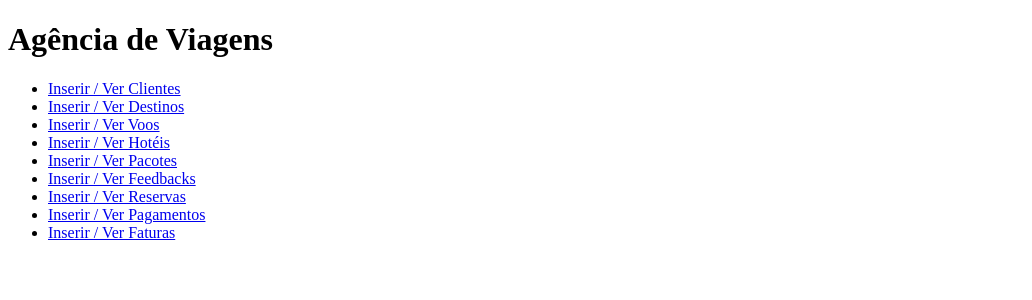
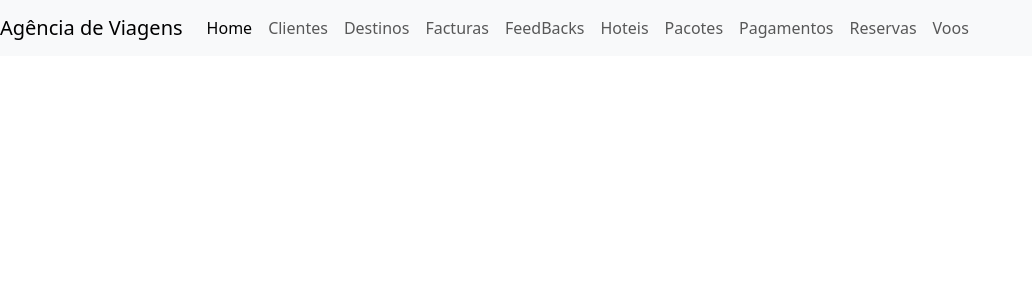
Before and after one commit to WildKoala23/Agencia_Viagens, a Django app: template minha_app/templates/home.html in a window 1280 px wide. Shown: the top 300 px of the page, without its empty margins (0-1032 px from the left). Run offline with Django 3.2, Linux system fonts and the light colour scheme; the template is opened without the code that fills it, so the values that code supplies are empty.

Commit message:
Updated home.html and created base.hmtl

```diff
--- /dev/null
+++ b/minha_app/templates/base.html
@@ -0,0 +1,39 @@
+<!DOCTYPE html>
+<html lang="en">
+<head>
+    <meta charset="UTF-8">
+    <title>{% block title %}Projecto BD2{% endblock %}</title>
+    <link href="https://cdn.jsdelivr.net/npm/bootstrap@5.3.3/dist/css/bootstrap.min.css"
+          rel="stylesheet"
+          integrity="sha384-QWTKZyjpPEjISv5WaRU9OFeRpok6YctnYmDr5pNlyT2bRjXh0JMhjY6hW+ALEwIH"
+          crossorigin="anonymous">
+</head>
+<body>
+    <nav class="navbar navbar-expand-lg navbar-light bg-light">
+        <a class="navbar-brand" href="{% url 'home' %}">Agência de Viagens</a>
+        <button class="navbar-toggler" type="button" data-bs-toggle="collapse" data-bs-target="#navbarNavAltMarkup"
+                aria-controls="navbarNavAltMarkup" aria-expanded="false" aria-label="Toggle navigation">
+            <span class="navbar-toggler-icon"></span>
+        </button>
+        <div class="collapse navbar-collapse" id="navbarNavAltMarkup">
+            <div class="navbar-nav">
+                <a class="nav-item nav-link active" href="{% url 'home' %}">Home</a>
+                <a class="nav-item nav-link" href="{% url 'clientes' %}">Clientes</a>
+                <a class="nav-item nav-link" href="{% url 'destinos' %}">Destinos</a>
+                <a class="nav-item nav-link" href="{% url 'faturas' %}">Facturas</a>
+                <a class="nav-item nav-link" href="{% url 'feedbacks' %}">FeedBacks</a>
+                <a class="nav-item nav-link" href="{% url 'hoteis' %}">Hoteis</a>
+                <a class="nav-item nav-link" href="{% url 'pacotes' %}">Pacotes</a>
+                <a class="nav-item nav-link" href="{% url 'pagamentos' %}">Pagamentos</a>
+                <a class="nav-item nav-link" href="{% url 'reservas' %}">Reservas</a>
+                <a class="nav-item nav-link" href="{% url 'voos' %}">Voos</a>
+            </div>
+        </div>
+    </nav>
+
+    <div class="container mt-4">
+        {% block content %}
+        {% endblock %}
+    </div>
+</body>
+</html>
--- a/minha_app/templates/home.html
+++ b/minha_app/templates/home.html
@@ -1,22 +1,4 @@
-<!DOCTYPE html>
-<html lang="pt">
-<head>
-    <meta charset="UTF-8">
-    <title>Home - Agência de Viagens</title>
-</head>
-<body>
-    <h1>Agência de Viagens</h1>
-    <ul>
-        <li><a href="{% url 'clientes' %}">Inserir / Ver Clientes</a></li>
-        <li><a href="{% url 'destinos' %}">Inserir / Ver Destinos</a></li>
-        <li><a href="{% url 'voos' %}">Inserir / Ver Voos</a></li>
-        <li><a href="{% url 'hoteis' %}">Inserir / Ver Hotéis</a></li>
-        <li><a href="{% url 'pacotes' %}">Inserir / Ver Pacotes</a></li>
-        <li><a href="{% url 'feedbacks' %}">Inserir / Ver Feedbacks</a></li>
-        <li><a href="{% url 'reservas' %}">Inserir / Ver Reservas</a></li>
-        <li><a href="{% url 'pagamentos' %}">Inserir / Ver Pagamentos</a></li>
-        <li><a href="{% url 'faturas' %}">Inserir / Ver Faturas</a></li>
+{% extends "base.html" %} {% block title %} Home Page {% endblock %}
+{% block content %}
 
-    </ul>
-</body>
-</html>
+{% endblock %}
```
